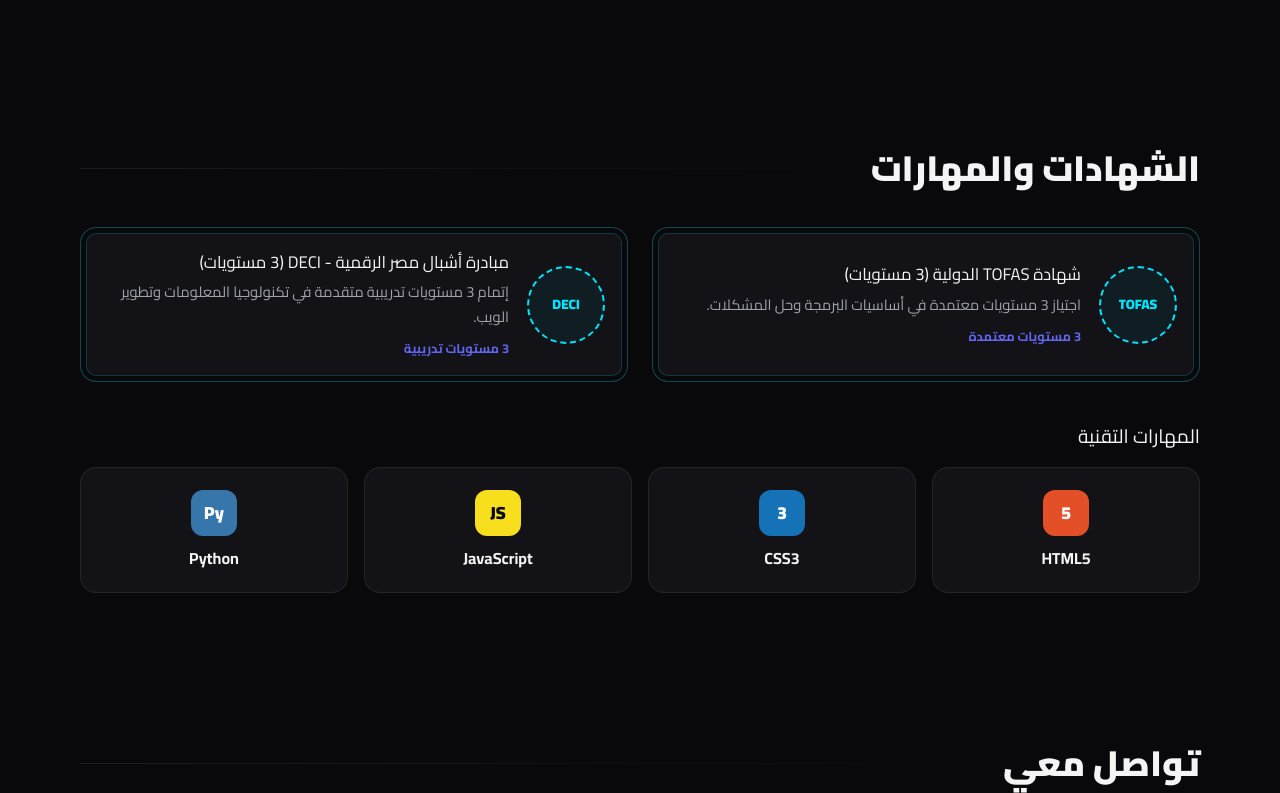
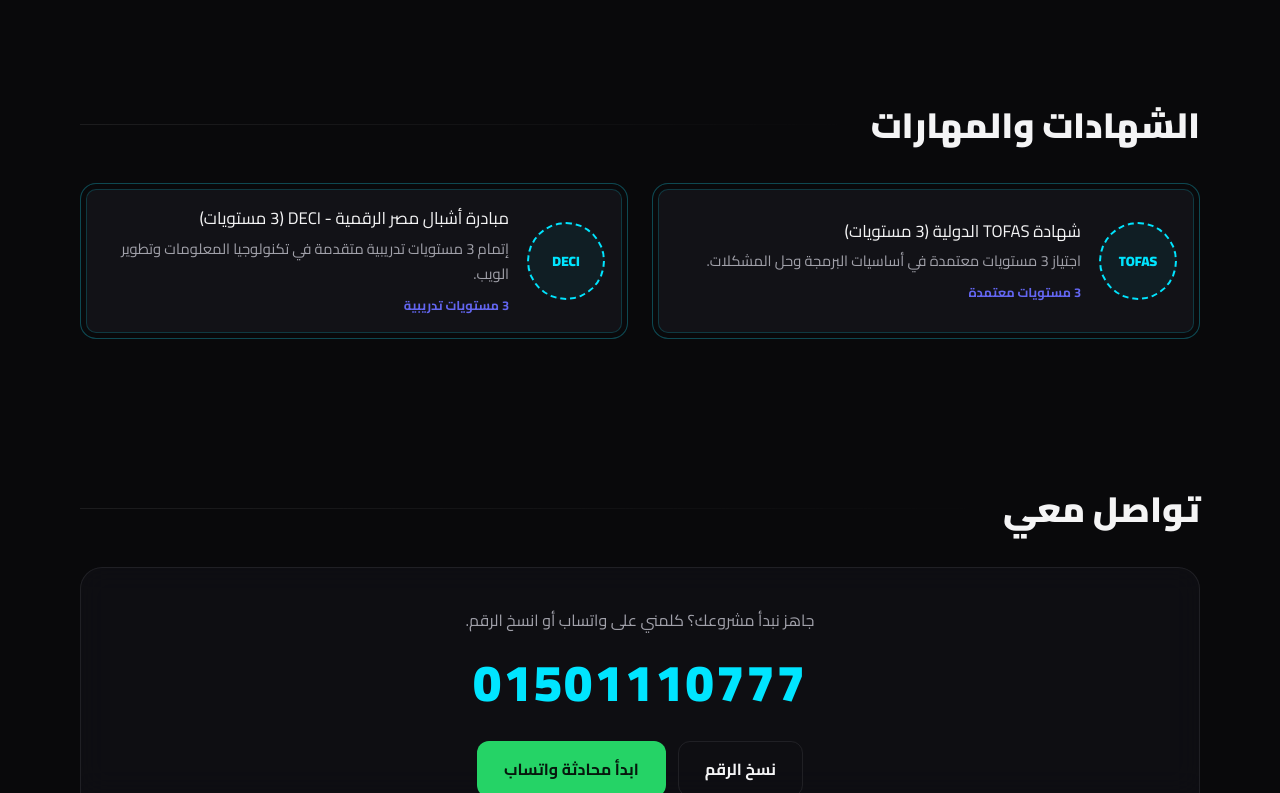
Before and after one commit to Youssef-Zaki-0/Portfolio, a plain HTML site: page index.html in a window 1280 px wide. Shown: the part 2411-3204 px from the top of the page. Drawn offline with nearby package versions, Linux system fonts and the light colour scheme.

Commit message:
Update index.html

```diff
--- a/index.html
+++ b/index.html
@@ -165,10 +165,9 @@ a{color:inherit;text-decoration:none}
     <div class="offer">
       <div class="offer-main">
         <p class="svc">الخدمة: تصميم وتطوير موقع تعريفي أو صفحة هبوط احترافية متكاملة.</p>
-        <div class="price"><b>800</b> جنيه مصري فقط</div>
+        <div class="price"><b>2,000</b></b> جنيه مصري فقط</div>
         <ul class="facts">
           <li><span>مدة التسليم</span><strong>خلال 48 ساعة</strong></li>
-          <li><span>الاستضافة</span><strong>0 جنيه (استضافة مجانية بالكامل)</strong></li>
         </ul>
       </div>
       <div class="offer-side">
@@ -260,15 +259,6 @@ a{color:inherit;text-decoration:none}
           <small>3 مستويات تدريبية</small>
         </div>
       </article>
-    </div>
-    <h3 class="sub">المهارات التقنية</h3>
-    <div class="skills">
-      <div class="skill"><i style="--c:#e34f26">5</i>HTML5</div>
-      <div class="skill"><i style="--c:#1572b6">3</i>CSS3</div>
-      <div class="skill"><i style="--c:#f7df1e;color:#09090b">JS</i>JavaScript</div>
-      <div class="skill"><i style="--c:#3776ab">Py</i>Python</div>
-    </div>
-  </div>
 </section>
 
 <section id="contact" class="sec">
```
